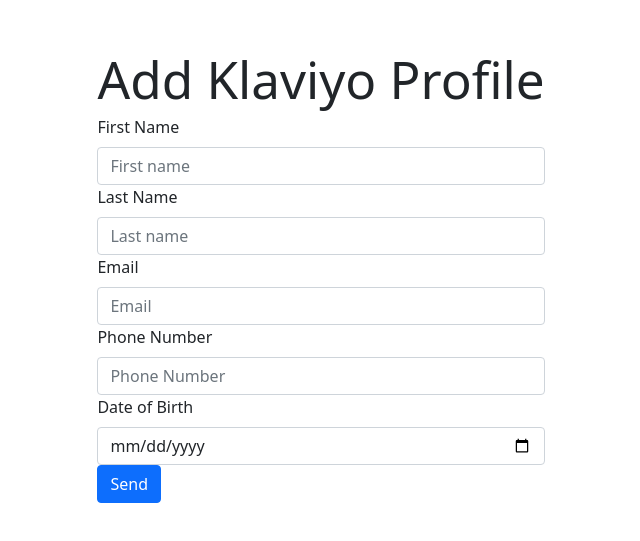
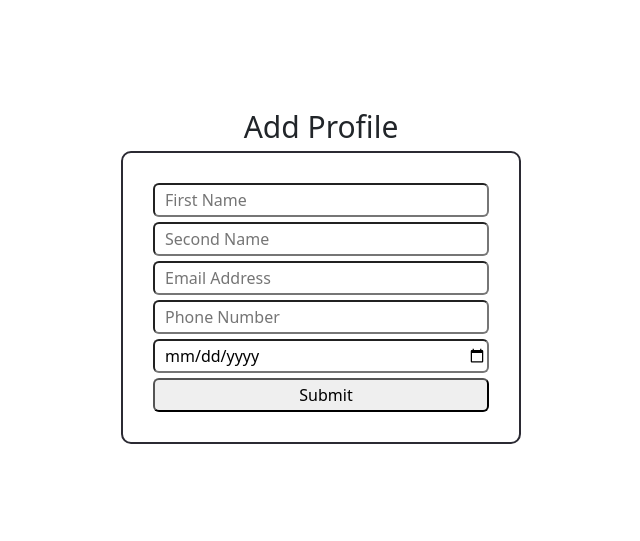
Before and after one commit to thneves/klava-form, a React (Vite) app: page / in a window 1280 px wide. Shown: the part 123-664 px from the top of the page, without its empty margins (319-959 px from the left). Built offline with nearby package versions, Linux system fonts and the light colour scheme.

Commit message:
Add custom errors to form

```diff
--- a/package.json
+++ b/package.json
@@ -9,6 +9,7 @@
     "preview": "vite preview"
   },
   "dependencies": {
+    "@hookform/error-message": "^2.0.0",
     "bootstrap": "5.1.3",
     "react": "^18.2.0",
     "react-bootstrap": "^2.5.0",
--- a/src/App.css
+++ b/src/App.css
@@ -4,3 +4,39 @@
   padding: 2rem;
   text-align: left;
 }
+
+.title {
+  font-size: 30px;
+  text-align: center;
+}
+
+.form {
+  width: 400px;
+  margin: 0 auto;
+  padding: 30px;
+  display: flex;
+  flex-direction: column;
+  align-items: left;
+  gap: 5px;
+  border: 2px solid #2b2a33;
+  border-radius: 10px;
+}
+
+input {
+  padding: 3px 0 3px 10px;
+  border-radius: 6px;
+}
+
+p {
+  margin: -30px 0;
+  color: A12568;
+}
+
+p::before {
+  display: inline;
+  content: "⚠ ";
+}
+
+.date {
+  align-self: left;
+}
--- a/src/App.jsx
+++ b/src/App.jsx
@@ -1,54 +1,146 @@
+import React from 'react';
 import { useState } from "react"
 import { useForm } from 'react-hook-form';
-import Form from 'react-bootstrap/Form';
-import Button from 'react-bootstrap/Button';
+import { ErrorMessage } from '@hookform/error-message';
 import './App.css'
 
 import 'bootstrap/dist/css/bootstrap.min.css';
 
-const {Group, Label, Control} = {...Form}
 
 function App() {
+  const [date, setDate] = useState(new Date());
+  const { register, handleSubmit,  formState: { errors } } = useForm({
+    criteriaMode: "all"
+  });
+  const onSubmit = data => console.log(data);
+  console.log(errors)
+  return (
+    <>
 
-  const { register, handleSubmit, formState: { errors } } = useForm();
-  const onSubmit = data => console.log(data);
-  console.log(errors);
+      <h1 className="title">Add Profile</h1>
+      <form className='form' onSubmit={handleSubmit(onSubmit)}>
+      <input
+        placeholder='First Name'
+        {...register("FirstName", {
+          required: "This is required.",
+          pattern: {
+            value: /^[a-zA-Z]+$/,
+            message: "This input is letters only."
+          },
+          maxLength: {
+            value: 22,
+            message: "This input exceed maxLength."
+          }
+        })}
+      />
+      <ErrorMessage
+        errors={errors}
+        name="FirstName"
+        render={({ messages }) =>
+          messages &&
+          Object.entries(messages).map(([type, message]) => (
+            <p key={type}>{message}</p>
+          ))
+        }
+      />
+           <input
+        placeholder='Second Name'
+        {...register("SecondName", {
+          required: "This is required.",
+          pattern: {
+            value: /^[a-zA-Z]+$/,
+            message: "This input is letters only."
+          },
+          maxLength: {
+            value: 22,
+            message: "This input exceed maxLength."
+          }
+        })}
+      />
+      <ErrorMessage
+        errors={errors}
+        name="SecondName"
+        render={({ messages }) =>
+          messages &&
+          Object.entries(messages).map(([type, message]) => (
+            <p key={type}>{message}</p>
+          ))
+        }
+      />
 
-  return (
-    <div className="App">
-      <div>
-      </div>
-      <h1>Add Klaviyo Profile</h1>
-        <form onSubmit={handleSubmit(onSubmit)} className="simpleForm">
-      <Group>
-        <Label>
-          First Name
-        </Label>
-        <Control type="text" placeholder="First name" {...register("First name")} />
-      </Group>
+      <input
+        placeholder='Email Address'
+        {...register("Email", {
+          required: "This is required.",
+          pattern: {
+            value: /^\S+@\S+$/i,
+            message: "Must be a valid email."
+          }
+        })}
+      />
+      <ErrorMessage
+        errors={errors}
+        name="Email"
+        render={({ messages }) =>
+          messages &&
+          Object.entries(messages).map(([type, message]) => (
+            <p key={type}>{message}</p>
+          ))
+        }
+      />
 
-      <Group>
-        <Label>Last Name</Label>
-        <Control type="text" placeholder="Last name" {...register("Last name")} />
-      </Group>
-      <Group>
-        <Label>Email</Label>
-        <Control type="text" placeholder="Email" {...register("Email")} />
-      </Group>
-      <Group>
-        <Label>Phone Number</Label>
-        <Control  type="tel" placeholder="Phone Number" {...register("Phone Number")} />
-      </Group>
-      <Group>
-        <Label>Date of Birth</Label>
-        <Control type="date" {...register("Date of Birth")} />
+           <input
+        placeholder='Phone Number'
+        {...register("Phone", {
+          required: "This is required.",
+          pattern: {
+            value: /^[0-9+-]+$/,
+            message: "This input is numbers only."
+          },
+          minLength: {
+            value: 6,
+            message: "Number is too short."
+          },
+          maxLength: {
+            value: 12,
+            message: "Number is too long."
+          }
+        })}
+      />
+      <ErrorMessage
+        errors={errors}
+        name="Phone"
+        render={({ messages }) =>
+          messages &&
+          Object.entries(messages).map(([type, message]) => (
+            <p key={type}>{message}</p>
+          ))
+        }
+      />
 
-        <Button type="submit" >
-          Send
-        </Button>
-      </Group>
+        <input
+        className='date'
+        type="date"
+        placeholder='Date of Birth'
+        {...register("Birth", {
+          required: "This is required.",
+        })}
+      />
+      <ErrorMessage
+        errors={errors}
+        name="Birth"
+        render={({ messages }) =>
+          messages &&
+          Object.entries(messages).map(([type, message]) => (
+            <p key={type}>{message}</p>
+          ))
+        }
+      />
+
+      <input value="Submit" type="submit" />
+
     </form>
-    </div>
+    </>
   )
 }
 
```
Also changed, not shown: 1 other file (tests, documents, lock files or other folders).
